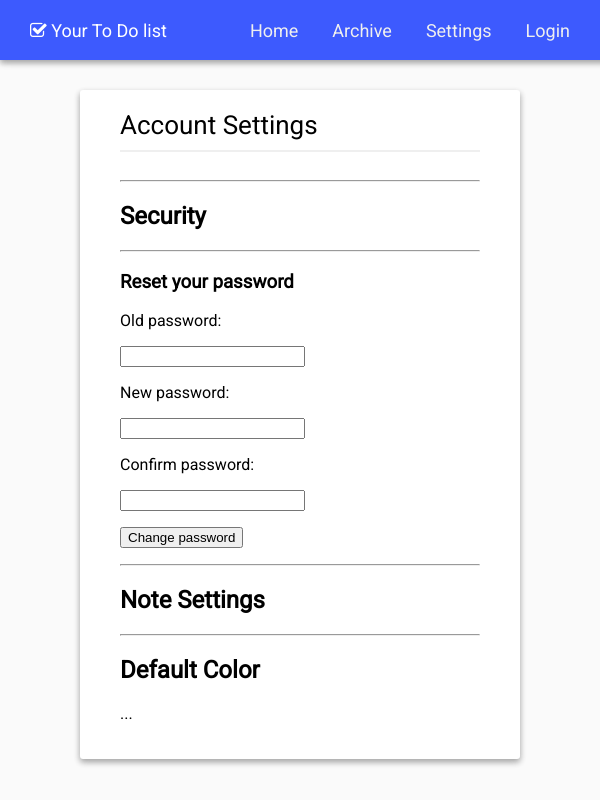
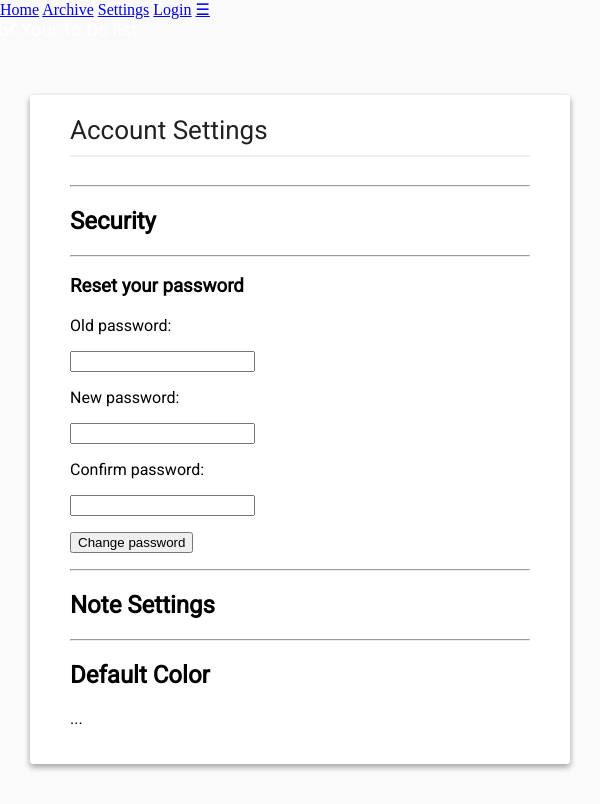
Before and after one commit to PetterBomban/TaskList, a Flask app: page /settings in a window 600 px wide. Before the commit the page ends 766 px from the top, so only its background shows below. Run offline with Flask 2, Linux system fonts and the light colour scheme.

Commit message:
css for responsive menu

```diff
--- a/TaskList/static/css/style.css
+++ b/TaskList/static/css/style.css
@@ -1,16 +1,6 @@
 body {
     margin: 0px !important;
     background-color: #fafafa;
-}
-nav {
-    background-color: #3D5AFE;
-    padding-top: 20px;
-    padding-bottom: 20px;
-    padding-right: 20px;
-    padding-left: 30px;
-    position: fixed;
-    width: 100%;
-    height: 20px;
 }
 #title-on-card input[type="text"] {
     width: 100%;
@@ -58,19 +48,12 @@ nav {
     /* Internet Explorer 10-11 */
     color: #BDBDBD;
 }
-nav {
-    box-shadow: 0 3px 6px rgba(0, 0, 0, 0.16), 0 3px 6px rgba(0, 0, 0, 0.23);
-}
 @media only screen and (max-device-width: 768px) {
     input[type="submit"] {
         margin-right: 0px !important;
     }
 }
-nav {
-    margin-bottom: 40px;
-}
 #task {
-    width: 60%;
     margin-bottom: 40px !important;
     padding-top: 20px;
     padding-bottom: 20px;
@@ -80,6 +63,7 @@ nav {
     margin: auto;
     box-shadow: 0 3px 6px rgba(0, 0, 0, 0.16), 0 3px 6px rgba(0, 0, 0, 0.23);
     display: block;
+
 }
 .white {
     background-color: #ffffff;
@@ -88,7 +72,16 @@ nav {
     font-size: 26px;
     font-family: roboto;
     font-weight: 400;
-    color# 212121;
+    color: #212121;
+    overflow-wrap: break-word;
+    word-wrap: break-word;
+    -ms-word-break: break-all;
+    word-break: break-all;
+    word-break: break-word;
+    -ms-hyphens: auto;
+    -moz-hyphens: auto;
+    -webkit-hyphens: auto;
+    hyphens: auto;
 }
 .title {
     border-bottom: 2px;
@@ -103,11 +96,15 @@ nav {
     padding-top: 20px;
     display: block;
     font-family: roboto;
-}
-@media only screen and (max-device-width: 768px) {
-    #task {
-        width: 70%;
-    }
+    overflow-wrap: break-word;
+    word-wrap: break-word;
+    -ms-word-break: break-all;
+    word-break: break-all;
+    word-break: break-word;
+    -ms-hyphens: auto;
+    -moz-hyphens: auto;
+    -webkit-hyphens: auto;
+    hyphens: auto;
 }
 div#colors {
     margin-top: 20px !important;
@@ -214,7 +211,7 @@ label span.green {
     background-color: #CCFF90;
 }
 #tasks {
-    padding-top: 90px;
+    padding-top: 40px;
 }
 .white .title {
     border-color: #efefef;
@@ -369,7 +366,7 @@ textarea {
 }
 @media only screen and (max-device-width: 768px) {
     #tasks {
-        padding-top: 85px;
+        padding-top: 35px;
     }
 }
 @media only screen and (max-device-width: 768px) {
@@ -378,46 +375,126 @@ textarea {
     }
 }
 #logo {
-  -webkit-touch-callout: none; /* iOS Safari */
-    -webkit-user-select: none; /* Safari */
-     -khtml-user-select: none; /* Konqueror HTML */
-       -moz-user-select: none; /* Firefox */
-        -ms-user-select: none; /* Internet Explorer/Edge */
-            user-select: none; /* Non-prefixed version, currently
+    -webkit-touch-callout: none;
+    /* iOS Safari */
+    -webkit-user-select: none;
+    /* Safari */
+    -khtml-user-select: none;
+    /* Konqueror HTML */
+    -moz-user-select: none;
+    /* Firefox */
+    -ms-user-select: none;
+    /* Internet Explorer/Edge */
+    user-select: none;
+    /* Non-prefixed version, currently
                                   supported by Chrome and Opera */
 }
 textarea:focus {
     outline: 0;
 }
-
 .edit .fa {
     padding-left: 30px;
 }
-
 #colors label span {
     border-radius: 50px;
 }
-
 input[type="radio"]:checked+label {
     border-radius: 50px;
 }
-#menu a {
-    color: #efefef;
-    font-size: 18px;
-    text-decoration: none;
-    font-family: roboto;
+.topnav {
+    overflow: hidden;
+    background-color: #3D5AFE;
+}
+@media screen and (min-width: 600px) {
+    .menu-items {
+        float: right;
+        padding: 20px 30px;
+    }
+}
+@media screen and (min-width: 600px) {
+    .topnav a {
         padding-left: 30px;
     }
-
-#menu {
+}
+.topnav a {
+    color: #f2f2f2;
+    text-align: center;
+    text-decoration: none;
+    font-size: 18px;
+    font-family: roboto;
+}
+@media screen and (max-width: 600px) {
+    .topnav a {
+        padding: 20px 30px;
+    }
+}
+.topnav .icon {
+    display: none;
+}
+@media screen and (max-width: 600px) {
+    .topnav a:not(:first-child) {
+        display: none;
+    }
+    .topnav a.icon {
         float: right;
-    margin-right: 60px;
+        display: block;
     }
-
-
-
-@media screen and (min-width: 600px) {
-#menu .icon {
+}
+@media screen and (max-width: 600px) {
+    .topnav.responsive {
+        position: relative;
+    }
+    .topnav.responsive .icon {
+        position: absolute;
+        right: 0;
+        top: 0;
+    }
+    .topnav.responsive a {
+        float: none;
+        display: block;
+        text-align: left;
+    }
+}
+.topnav {
+    box-shadow: 0 3px 6px rgba(0, 0, 0, 0.16), 0 3px 6px rgba(0, 0, 0, 0.23);
+}
+@media screen and (max-width: 600px) {
+    .topnav a {
         display: none;
     }
 }
+.topnav #logo {
+    padding: 20px 30px 0px;
+}
+.topnav.responsive #logo {
+    display: none;
+}
+#delete-all {
+    text-align: right;
+}
+
+#delete-all button {
+    padding: 12px;
+    background-color: #F50057;
+    color: #ffffff;
+    font-family: roboto;
+    border: none;
+    font-size: 16px;
+    border-radius: 3px;
+    margin-bottom: 25px;
+    box-shadow: 0 3px 6px rgba(0,0,0,0.12), 0 3px 6px rgba(0,0,0,0.20);
+}
+
+#delete-all button:hover {
+    background-color: #C51162;
+}
+#tasks {
+    margin-left: 20%;
+    margin-right: 20%;
+}
+@media screen and (max-width: 600px) {
+#tasks {
+    margin-left: 5%;
+    margin-right: 5%;
+    }
+}
```
Lines whose indentation alone changed are shown as unchanged.
